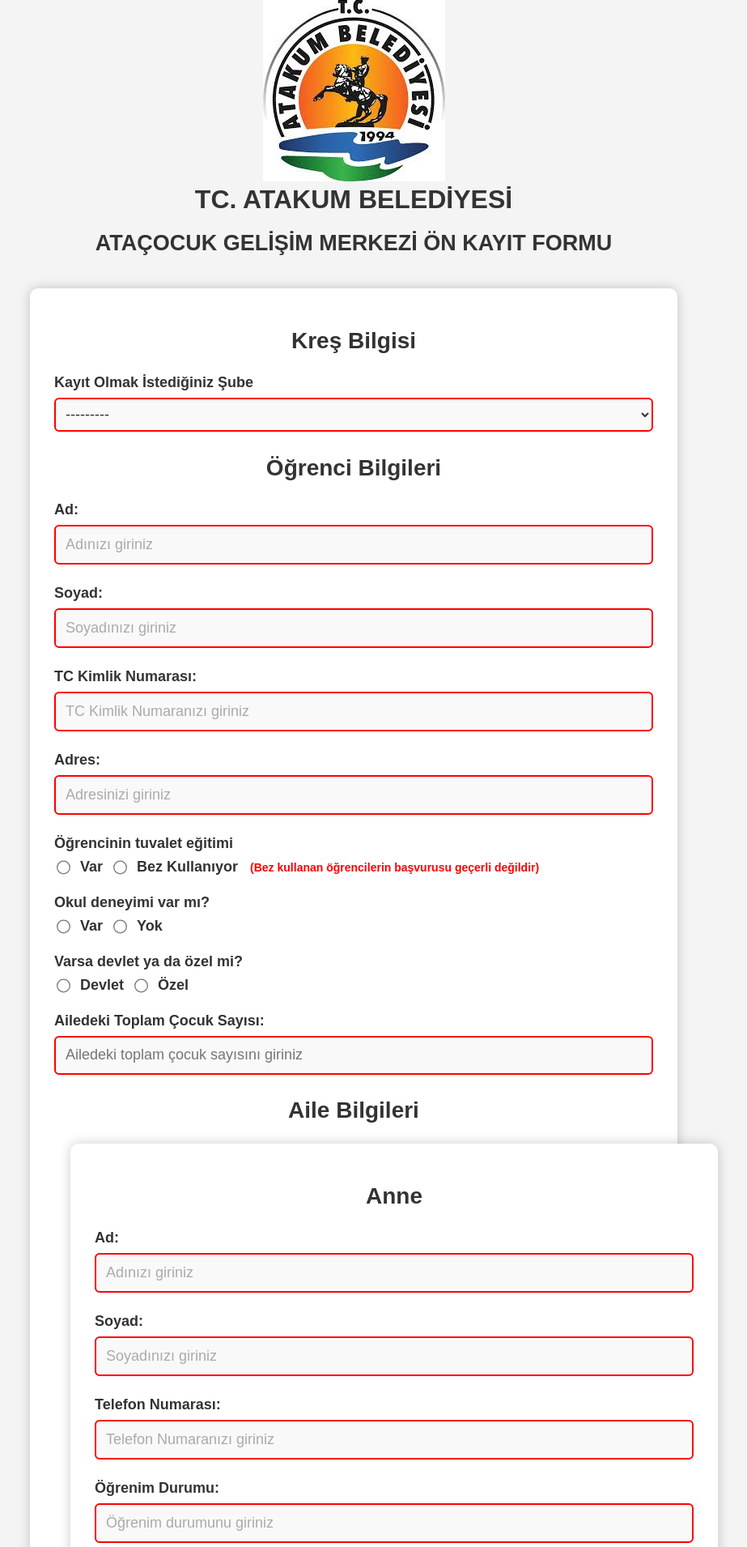
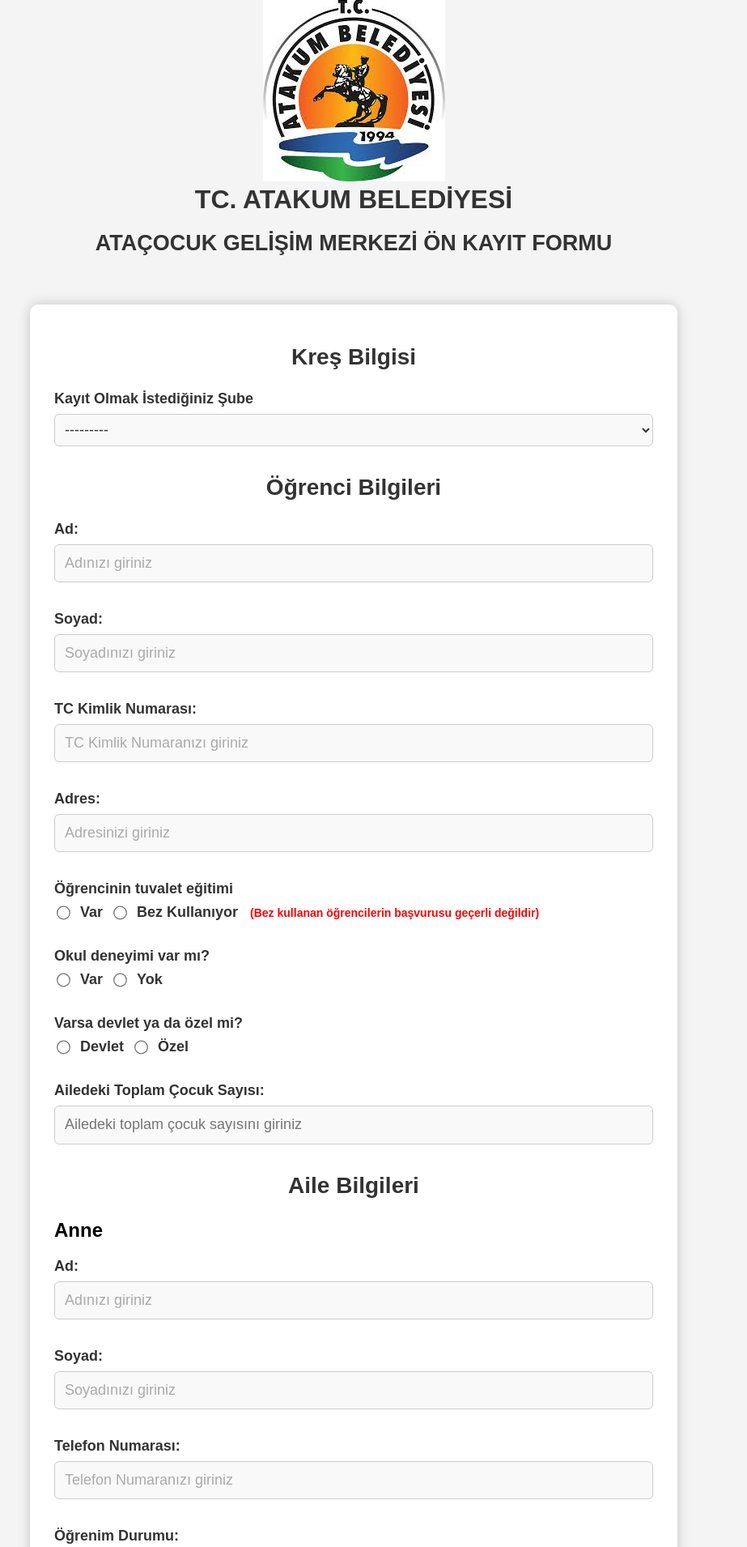
Before and after one commit to YavuzMuratt/KindergartenRegistration, a Django app: page / in a window 1280 px wide. Shown: the part 21-1931 px from the top of the page at 81% size, without its empty margins (203-1126 px from the left). Run offline with Django 5.2, Linux system fonts and the light colour scheme; data comes from the database, SQL or seed files in the repository.

Commit message:
front düzeltmeleri

```diff
--- a/static/style.css
+++ b/static/style.css
@@ -1,4 +1,3 @@
-/* styles.css */
 body {
     font-family: Arial, sans-serif;
     background-color: #f4f4f4;
@@ -45,8 +44,6 @@
     width: 800px;
     box-sizing: border-box;
     margin-bottom: 20px;
-    margin-left: 20px;
-    margin-right: 20px;
 }
 
 h1 {
@@ -121,6 +118,7 @@
 
 .submit-button {
     text-align: center;
+    margin-top: 20px;
 }
 
 button[type="submit"] {
@@ -143,22 +141,17 @@
     font-size: 16px;
     color: #777;
 }
-.submit-button {
-    text-align: center;
-    margin-top: 20px;
-}
+
 .warning {
     color: red;
     font-size: 14px;
     margin-left: 10px;
 }
+
 .container2 {
     display: flex;
     flex-wrap: wrap;
     justify-content: space-between;
-}
-.form-group {
-    margin-bottom: 15px;
 }
 
 .checkbox-label {
@@ -185,29 +178,28 @@
     visibility: visible;
 }
 
-.submit-button {
-    text-align: center;
-    margin-top: 20px;
-}
-
 .submit-button button:disabled {
     background-color: #ccc;
     cursor: not-allowed;
 }
 
-
 input.valid, select.valid {
     border: 2px solid green;
 }
 
-
 input.invalid, select.invalid {
-    border: 3px solid red;
+    border: 2px solid red;
 }
 
-
 input, select {
-    border: 2px solid red;
+    border: 1px solid #ccc;
     padding: 8px;
     margin-bottom: 10px;
+    box-sizing: border-box;
 }
+
+.container {
+    margin: 20px 0;
+    position: relative;
+    z-index: 1;
+}
--- a/templates/index.html
+++ b/templates/index.html
@@ -17,16 +17,16 @@
     </header>
 
     <div class="container">
-        <h1>Kreş Bilgisi</h1>
         <form action="{% url 'index' %}" method="post">
             {% csrf_token %}
+
+            <h1>Kreş Bilgisi</h1>
             <div class="form-group">
                 <label for="kres">Kayıt Olmak İstediğiniz Şube</label>
                 {{ form.kres }}
             </div>
 
             <h1>Öğrenci Bilgileri</h1>
-
             <div class="form-group">
                 <label for="isim">Ad:</label>
                 <input type="text" id="isim" name="isim" placeholder="Adınızı giriniz" required>
@@ -86,9 +86,7 @@
 
             <h1>Aile Bilgileri</h1>
 
-            <div class="container">
-                <h1>Anne</h1>
-
+            <h2>Anne</h2>
             <div class="form-group">
                 <label for="anne_isim">Ad:</label>
                 <input type="text" id="anne_isim" name="anne_isim" placeholder="Adınızı giriniz" required>
@@ -142,11 +140,8 @@
                        required pattern="\d*" title="Lütfen sadece sayılar giriniz."
                        oninput="this.value=this.value.replace(/[^0-9]/g,'');">
             </div>
-            </div>
 
-            <div class="container">
-                <h1>Baba</h1>
-
+            <h2>Baba</h2>
             <div class="form-group">
                 <label for="baba_isim">Ad:</label>
                 <input type="text" id="baba_isim" name="baba_isim" placeholder="Adınızı giriniz" required>
@@ -175,7 +170,7 @@
             </div>
 
             <div class="form-group">
-                    <label>Anne sağ mı ölü mü?</label>
+                <label>Baba sağ mı ölü mü?</label>
                 <div class="radio-group">
                     <input type="radio" id="baba_sag" name="baba_yasiyor" value="True" required>
                     <label for="baba_sag">Sağ</label>
@@ -200,9 +195,7 @@
                        required pattern="\d*" title="Lütfen sadece sayılar giriniz."
                        oninput="this.value=this.value.replace(/[^0-9]/g,'');">
             </div>
-            </div>
 
-            <div class="container">
             <h1>Diğer Bilgiler</h1>
 
              <div class="form-group">
@@ -219,7 +212,7 @@
                     <label>Anne ve Baba Birlikte mi Yaşıyor?</label>
                     <div class="radio-group">
                         <input type="radio" id="birlikte" name="birlikte" value="True" required>
-                        <label for="birlikte">Evet</label>
+                        <label for "birlikte">Evet</label>
                         <input type="radio" id="ayri" name="birlikte" value="False" required>
                         <label for="ayri">Hayır</label>
                     </div>
@@ -227,9 +220,10 @@
             </div>
 
             <div class="form-group">
-                <input type="submit" value="Gönder">
+                <button type="submit">Kaydı Gönder</button>
             </div>
         </form>
     </div>
+
 </body>
 </html>
```
Lines whose indentation alone changed are shown as unchanged.
